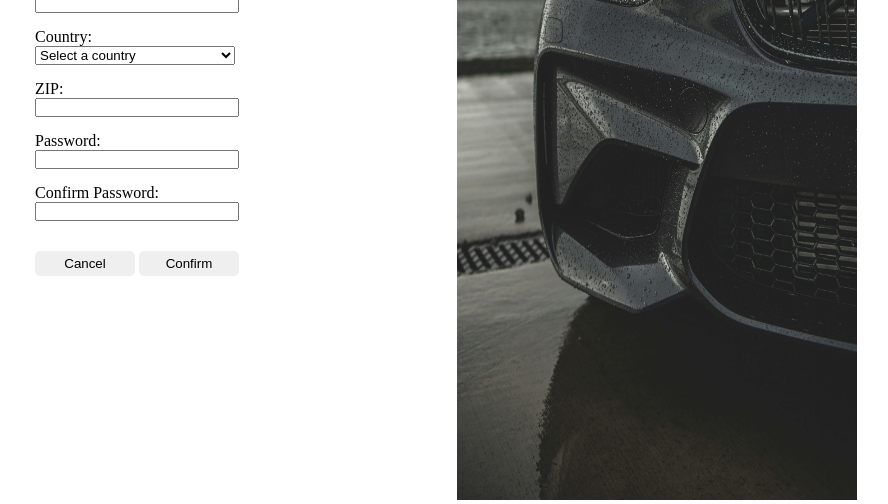
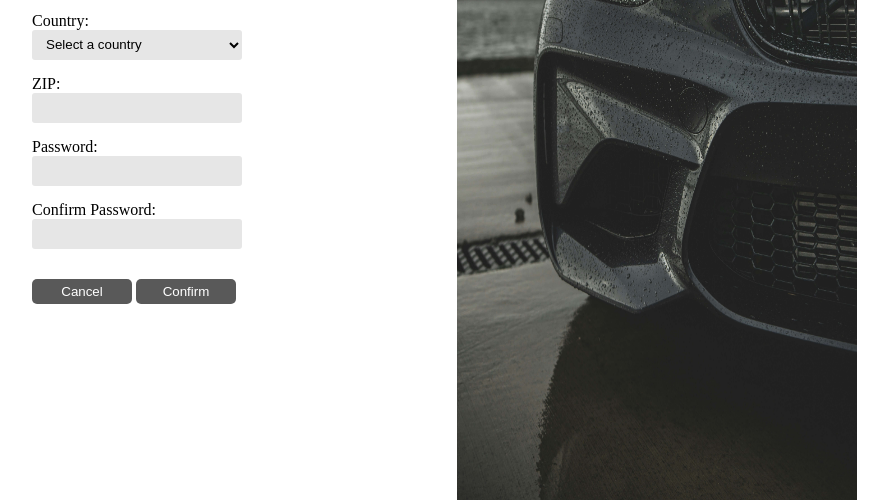
Before and after one commit to dylewskii/basic-form-validation, a plain HTML site: page index.html in a window 1280 px wide. Shown: the part 300-804 px from the top of the page, without its empty margins (183-1071 px from the left). Drawn offline with Linux system fonts and the light colour scheme.

Commit message:
style input fields

```diff
--- a/styles.css
+++ b/styles.css
@@ -38,6 +38,19 @@ input,
 
 select, input {
     width: 200px;
+    height: 30px;
+    border: none;
+    background-color: hsl(0, 0%, 90%);
+    border-radius: 3px;
+    padding-left: 10px;
+}
+
+select {
+    width: 210px;
+}
+
+input:focus {
+    outline: none;
 }
 
 .cancel-btn, .confirm-btn {
@@ -46,8 +59,11 @@ select, input {
     border: none;
     border-radius: 5px;
     cursor: pointer;
+    background-color: hsl(0, 0%, 35%);
+    color: white;
 }
 
 .cancel-btn:hover, .confirm-btn:hover {
-    background-color: aliceblue;
+    background-color: hsl(208, 100%, 97%);
+    color: black;
 }
```
